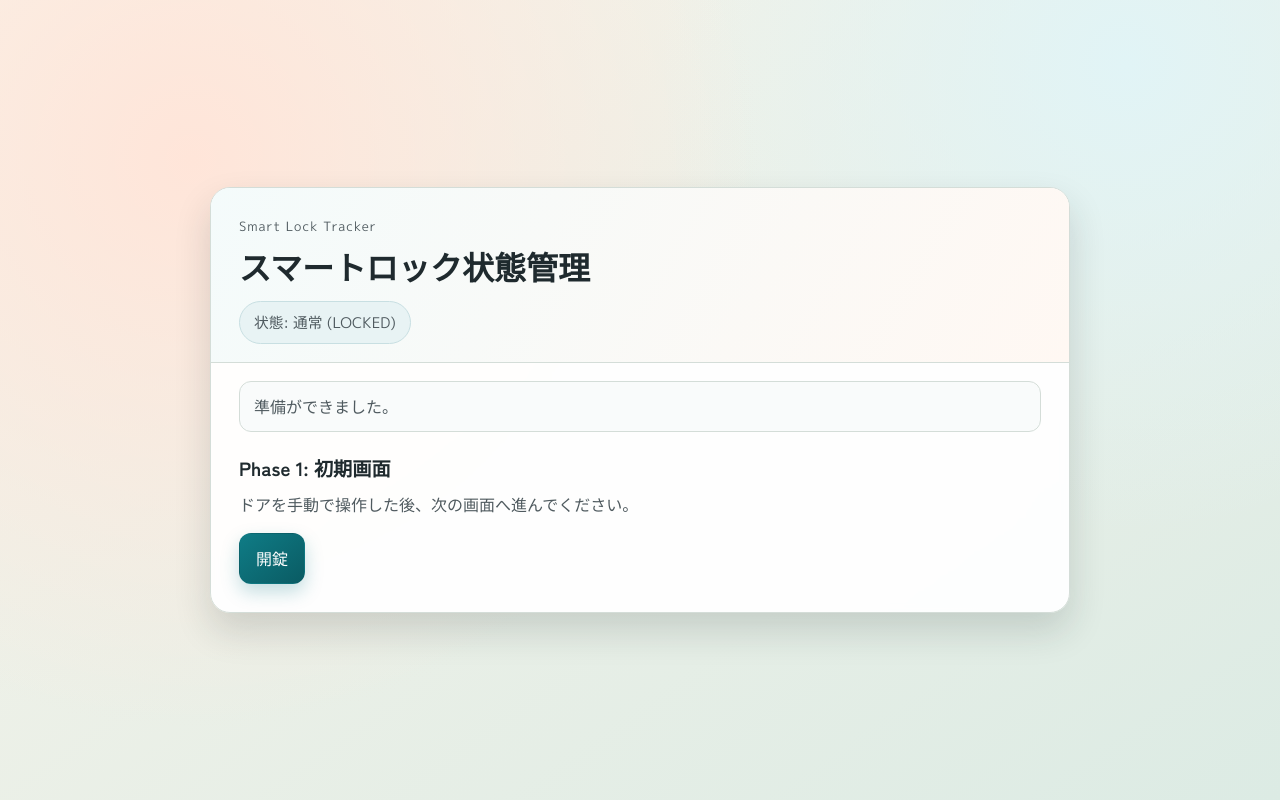
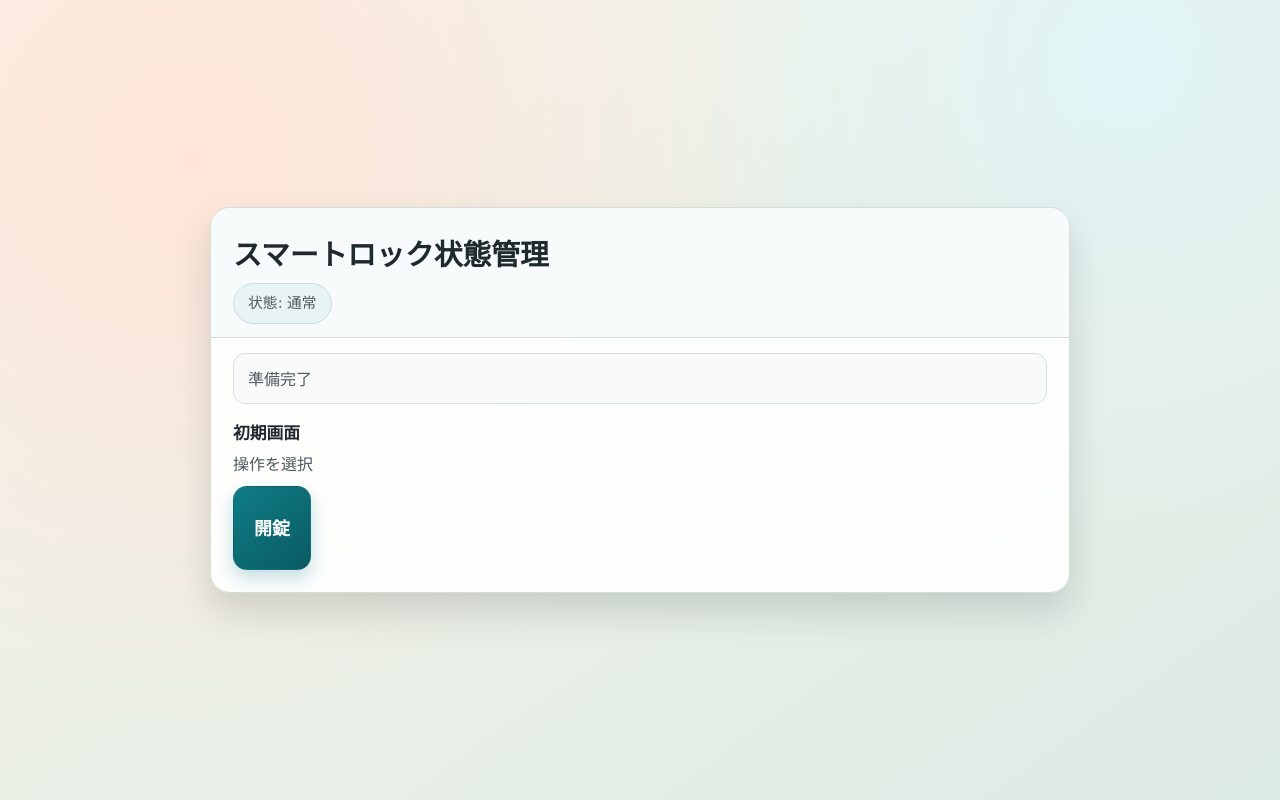
Before and after one commit to Tail-BackShape/Key_manage, a Flask app: page / in a window 1280 px wide. Run offline with Flask 3, Linux system fonts and the light colour scheme; some libraries are stand-ins or nearby versions.

Commit message:
微調整

```diff
--- a/app/routes.py
+++ b/app/routes.py
@@ -19,6 +19,12 @@ STATE_TRANSITIONS = {
     "unlock": LockState.LOCKED,
     "temp_lock": LockState.TEMP_LOCKED,
     "home": LockState.LOCKED,
+}
+
+NEXT_PHASE_BY_ACTION = {
+    "unlock": "phase-2",
+    "temp_lock": "phase-2",
+    "home": "phase-1",
 }
 
 
@@ -78,6 +84,7 @@ def register_routes(
             "user": user,
             "action": action,
             "actionLabel": action_label,
+            "nextPhase": NEXT_PHASE_BY_ACTION[action],
             "notificationStatus": "sent" if sent else "failed",
             "notificationDetail": detail,
             **_build_state_payload(state_store),
--- a/static/app.js
+++ b/static/app.js
@@ -12,9 +12,6 @@ const appState = {
 
 const phaseIds = Object.values(PHASE);
 
-const phase1 = document.getElementById("phase-1");
-const phase2 = document.getElementById("phase-2");
-const phase3 = document.getElementById("phase-3");
 const stateBadge = document.getElementById("state-badge");
 const notice = document.getElementById("notice");
 const selectedUserLabel = document.getElementById("selected-user-label");
@@ -41,7 +38,7 @@ function showPhase(phaseId) {
 
 function renderState() {
   const stateLabel = appState.lockState === "TEMP_LOCKED" ? "一時施錠" : "通常";
-  stateBadge.textContent = `状態: ${stateLabel} (${appState.lockState})`;
+  stateBadge.textContent = `状態: ${stateLabel}`;
 
   btnHomeIndex.style.display = appState.lockState === "TEMP_LOCKED" ? "inline-flex" : "none";
 }
@@ -65,7 +62,7 @@ function renderUsers() {
       appState.selectedUser = user;
       selectedUserLabel.textContent = `操作者: ${user}`;
       showPhase(PHASE.ACTION_SELECT);
-      setNotice("操作を選択してください。", "info");
+      setNotice("操作を選択", "info");
     });
     userButtonsContainer.appendChild(button);
   }
@@ -95,7 +92,7 @@ async function bootstrap() {
   renderState();
   renderUsers();
   showPhase(PHASE.INDEX);
-  setNotice("準備ができました。", "info");
+  setNotice("準備完了", "info");
 }
 
 async function submitAction(action) {
@@ -129,22 +126,29 @@ async function submitAction(action) {
   const noticeType = payload.notificationStatus === "sent" ? "success" : "warn";
   setNotice(`[${payload.timestamp}] ${payload.user} - ${payload.actionLabel} (${statusLabel})`, noticeType);
 
+  if (payload.nextPhase === PHASE.INDEX) {
+    appState.selectedUser = "";
+    selectedUserLabel.textContent = "操作者: 未選択";
+    showPhase(PHASE.INDEX);
+    return;
+  }
+
   showPhase(PHASE.USER_SELECT);
 }
 
 btnUnlock.addEventListener("click", () => {
   showPhase(PHASE.USER_SELECT);
-  setNotice("操作者を選択してください。", "info");
+  setNotice("操作者を選択", "info");
 });
 
 btnHomeIndex.addEventListener("click", () => {
   showPhase(PHASE.USER_SELECT);
-  setNotice("操作者を選択してください。", "info");
+  setNotice("操作者を選択", "info");
 });
 
 btnBackToPhase1.addEventListener("click", () => {
   showPhase(PHASE.INDEX);
-  setNotice("初期画面に戻りました。", "info");
+  setNotice("初期画面", "info");
 });
 
 btnActionHome.addEventListener("click", async () => {
@@ -165,7 +169,7 @@ btnActionTempLock.addEventListener("click", async () => {
 
 btnChangeUser.addEventListener("click", () => {
   showPhase(PHASE.USER_SELECT);
-  setNotice("操作者を選び直してください。", "info");
+  setNotice("操作者を選び直し", "info");
 });
 
 (async () => {
--- a/static/style.css
+++ b/static/style.css
@@ -50,22 +50,15 @@ body {
 }
 
 .panel-head {
-  padding: 28px 28px 18px;
+  padding: 22px 22px 14px;
   border-bottom: 1px solid var(--line);
-  background: linear-gradient(120deg, #f4fbfb, #fff8f3);
-}
-
-.eyebrow {
-  margin: 0;
-  color: var(--ink-soft);
-  letter-spacing: 0.08em;
-  font-size: 0.8rem;
+  background: #f7fbfb;
 }
 
 h1 {
-  margin: 6px 0 12px;
+  margin: 2px 0 10px;
   font-family: "Zen Kaku Gothic New", sans-serif;
-  font-size: clamp(1.45rem, 3vw, 2rem);
+  font-size: clamp(1.35rem, 2.4vw, 1.8rem);
 }
 
 .state-badge {
@@ -80,8 +73,8 @@ h1 {
 }
 
 .notice {
-  min-height: 48px;
-  margin: 18px 28px 0;
+  min-height: 44px;
+  margin: 14px 22px 0;
   padding: 12px 14px;
   border-radius: 12px;
   border: 1px solid var(--line);
@@ -108,7 +101,7 @@ h1 {
 }
 
 .phase {
-  padding: 18px 28px 28px;
+  padding: 14px 22px 22px;
 }
 
 .hidden {
@@ -116,14 +109,14 @@ h1 {
 }
 
 h2 {
-  margin: 4px 0 10px;
+  margin: 2px 0 8px;
   font-family: "Zen Kaku Gothic New", sans-serif;
-  font-size: 1.2rem;
+  font-size: 1.05rem;
 }
 
 p {
-  margin: 0 0 14px;
-  line-height: 1.7;
+  margin: 0 0 10px;
+  line-height: 1.5;
   color: var(--ink-soft);
 }
 
@@ -135,22 +128,25 @@ p {
 .button-row {
   display: flex;
   flex-wrap: wrap;
-  gap: 10px;
+  gap: 14px;
   margin-top: 8px;
 }
 
 .button-grid {
   display: grid;
-  grid-template-columns: repeat(auto-fit, minmax(160px, 1fr));
-  gap: 10px;
+  grid-template-columns: repeat(auto-fit, minmax(180px, 1fr));
+  gap: 14px;
 }
 
 .btn {
   appearance: none;
   border: 1px solid transparent;
-  border-radius: 12px;
-  padding: 12px 16px;
+  border-radius: 14px;
+  min-height: 84px;
+  padding: 14px 20px;
   font: inherit;
+  font-size: 1.12rem;
+  font-weight: 700;
   cursor: pointer;
   transition: transform 0.18s ease, box-shadow 0.18s ease, background-color 0.18s ease;
 }
@@ -189,21 +185,22 @@ p {
 
 @media (max-width: 720px) {
   .screen {
-    padding: 14px;
+    padding: 10px;
   }
 
   .panel-head,
   .phase {
-    padding-left: 16px;
-    padding-right: 16px;
+    padding-left: 12px;
+    padding-right: 12px;
   }
 
   .notice {
-    margin-left: 16px;
-    margin-right: 16px;
+    margin-left: 12px;
+    margin-right: 12px;
   }
 
   .btn {
     width: 100%;
+    min-height: 82px;
   }
 }
--- a/templates/index.html
+++ b/templates/index.html
@@ -11,7 +11,6 @@
     <main class="screen">
         <section class="panel">
             <header class="panel-head">
-                <p class="eyebrow">Smart Lock Tracker</p>
                 <h1>スマートロック状態管理</h1>
                 <p id="state-badge" class="state-badge">状態: 読み込み中...</p>
             </header>
@@ -19,8 +18,8 @@
             <div id="notice" class="notice" role="status" aria-live="polite"></div>
 
             <section id="phase-1" class="phase">
-                <h2>Phase 1: 初期画面</h2>
-                <p>ドアを手動で操作した後、次の画面へ進んでください。</p>
+                <h2>初期画面</h2>
+                <p>操作を選択</p>
                 <div class="button-row">
                     <button id="btn-unlock" class="btn btn-primary">開錠</button>
                     <button id="btn-home-index" class="btn btn-secondary">帰宅</button>
@@ -28,8 +27,8 @@
             </section>
 
             <section id="phase-2" class="phase hidden">
-                <h2>Phase 2: ユーザー選択</h2>
-                <p>操作者を選択してください。</p>
+                <h2>ユーザー選択</h2>
+                <p>操作者を選択</p>
                 <div id="user-buttons" class="button-grid"></div>
                 <div class="button-row">
                     <button id="btn-back-to-phase-1" class="btn btn-ghost">戻る</button>
@@ -37,10 +36,10 @@
             </section>
 
             <section id="phase-3" class="phase hidden">
-                <h2>Phase 3: 操作選択</h2>
+                <h2>操作選択</h2>
                 <p id="selected-user-label" class="selected-user">操作者: 未選択</p>
                 <div class="button-row">
-                    <button id="btn-action-home" class="btn btn-primary">帰宅</button>
+                    <button id="btn-action-home" class="btn btn-primary">施錠・帰宅</button>
                     <button id="btn-action-temp-lock" class="btn btn-warning">一時施錠</button>
                 </div>
                 <div class="button-row">
```
